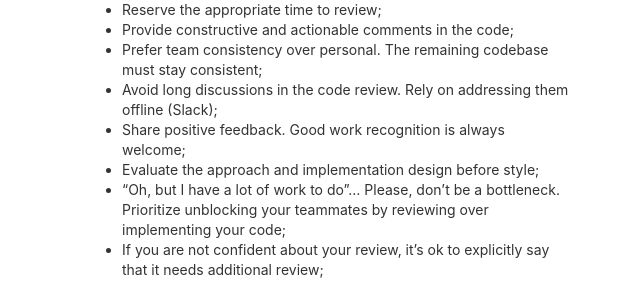
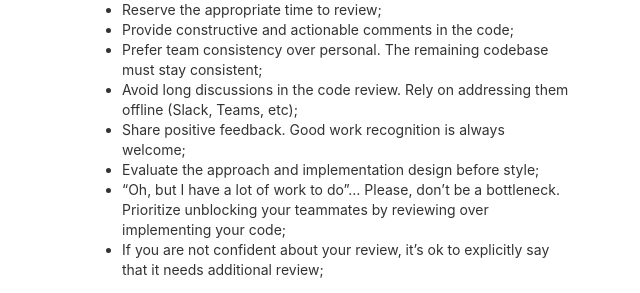
Before and after one commit to cristianossd/codingdrops-blog, a Jekyll site: the page built from _posts/2023-05-18-do-not-lose-friends-because-of-code-reviews.md, in a window 1280 px wide and 900 px high, scrolled down 1922 px. Shown: the part 327-620 px from the top of the window, without its empty margins (318-958 px from the left). Built offline with Jekyll 4.4.1, drawn with Linux system fonts in a browser that asks for light colours.

Commit message:
chore(posts): include more exemplos of offline discussion

```diff
--- a/_posts/2023-05-18-do-not-lose-friends-because-of-code-reviews.md
+++ b/_posts/2023-05-18-do-not-lose-friends-because-of-code-reviews.md
@@ -53,7 +53,7 @@ practices, less than for authors, but important in the same way:
 * Reserve the appropriate time to review;
 * Provide constructive and actionable comments in the code;
 * Prefer team consistency over personal. The remaining codebase must stay consistent;
-* Avoid long discussions in the code review. Rely on addressing them offline (Slack);
+* Avoid long discussions in the code review. Rely on addressing them offline (Slack, Teams, etc);
 * Share positive feedback. Good work recognition is always welcome;
 * Evaluate the approach and implementation design before style;
 * "Oh, but I have a lot of work to do"... Please, don't be a bottleneck. Prioritize unblocking your teammates by reviewing over implementing your code;
```
